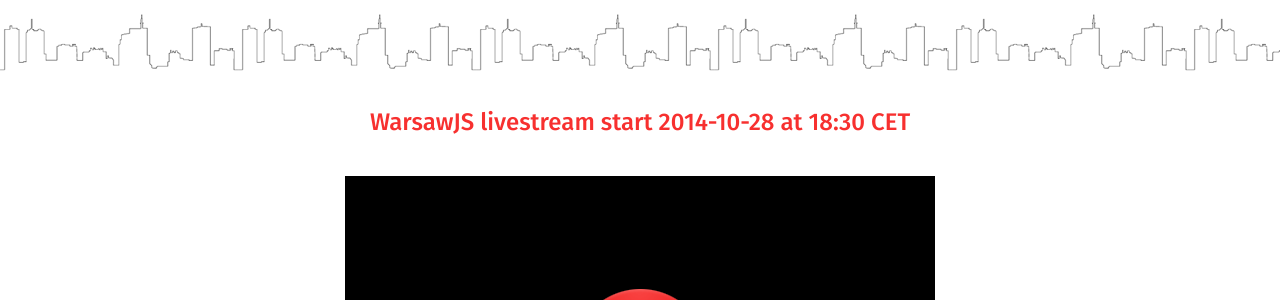
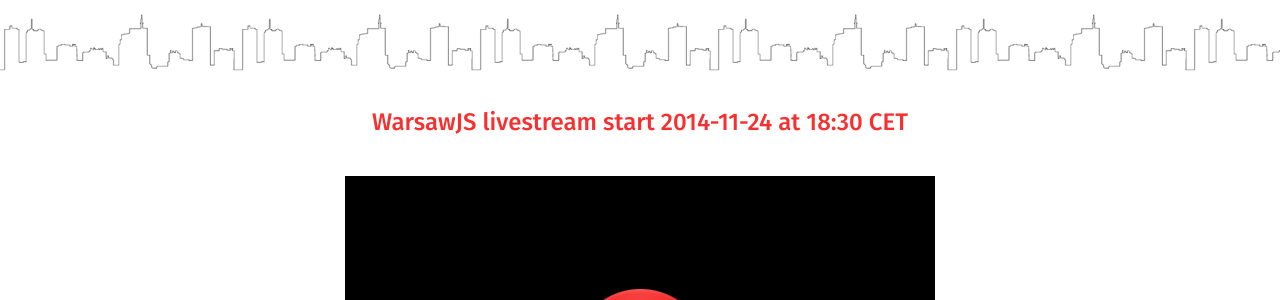
Before and after one commit to aksrugiw/warsawjs.com, a Jekyll site: the page built from player.html, in a window 1280 px wide. Shown: the part 347-647 px from the top of the page. Built offline with Jekyll 4.4.1, drawn with Linux system fonts in a browser that asks for light colours.

Commit message:
Add redirect to /player.html

```diff
--- a/_includes/player.html
+++ b/_includes/player.html
@@ -1,5 +1,5 @@
 <div id="player-wrapper">
-    <h2>WarsawJS livestream start 2014-10-28 at 18:30 CET</h2>
+    <h2>WarsawJS livestream start 2014-11-24 at 18:30 CET</h2>
     <div id="player">
         <a href="#" class="play-button">
             <img src="/images/player/playerbutton135x135.png" alt="Play" />
--- a/index.html
+++ b/index.html
@@ -1,5 +1,5 @@
 ---
 layout: default
 title: "WarsawJS"
-# redirect_to: player.html
+redirect_to: player.html
 ---
```
